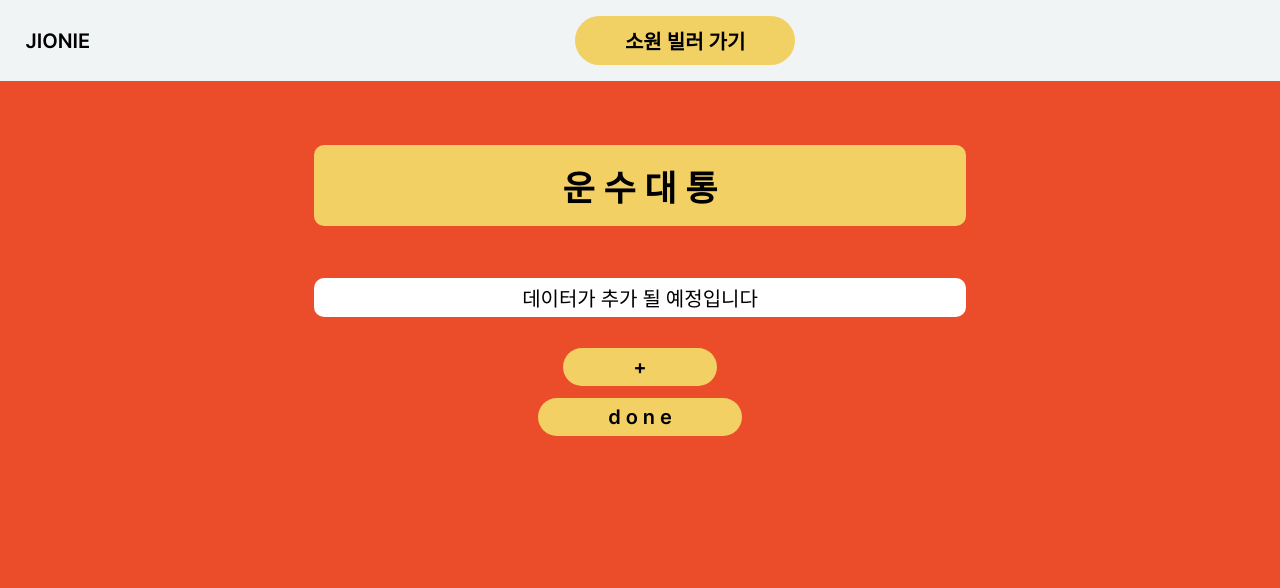
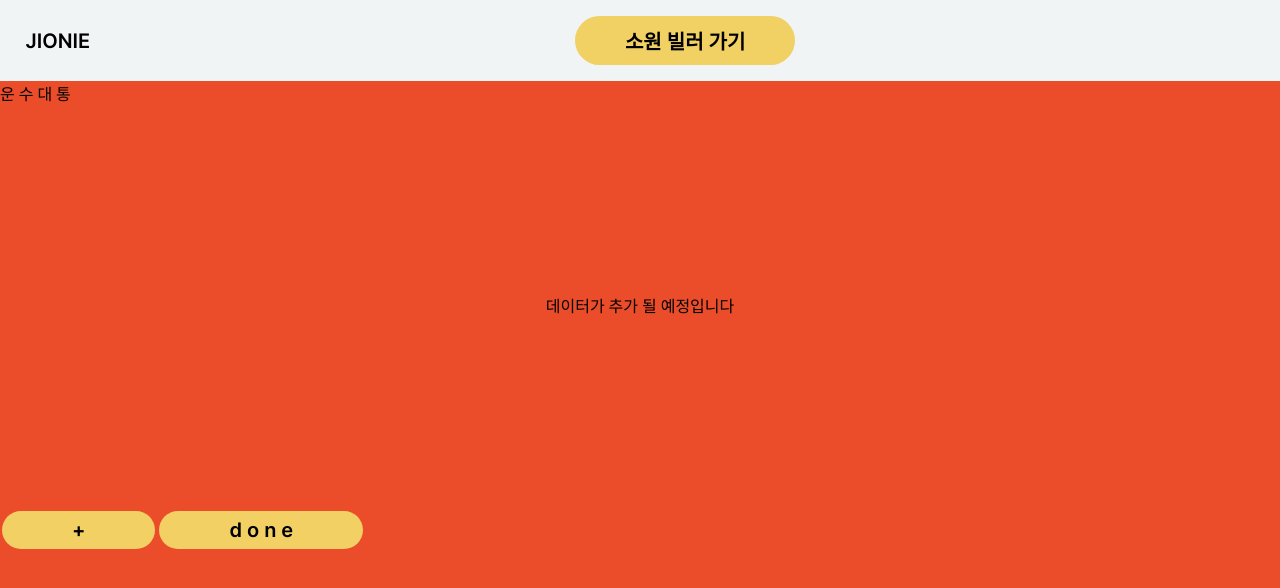
Before and after one commit to cpplovelove/sg_project, a React (Create React App) app in the folder client/: page /wish in a window 1280 px wide. Shown: the top 588 px of the page. Built offline with nearby package versions, Linux system fonts and the light colour scheme.

Commit message:
[CLIENT][FIX] 화면 수정
- 잘못 적용된 css 수정

```diff
--- a/client/src/pages/wish/wish.css
+++ b/client/src/pages/wish/wish.css
@@ -1,65 +1,5 @@
 
-
-.title{
-    width: 40%;
-    background-color: #F2D064;
-    border: none;
-    border-radius: 10px;
-    color: black;
-    padding: 15px 70px;
-    text-align: center;
-    text-decoration: none;
-    display: inline-block;
-    font-size: 16px;
-    margin: 2% 2px;
-    cursor: pointer;
-    font-family: "inter";
-    font-weight: 750;
-    font-size: 35px;
-}
-.wrapper{
-    position: relative
-}
-.title{
-    width: 40%;
-    background-color: #F2D064;
-    border: none;
-    border-radius: 10px;
-    color: black;
-    padding: 15px 70px;
-    text-align: center;
-    text-decoration: none;
-    display: inline-block;
-    font-size: 16px;
-    margin: 2% 2px;
-    cursor: pointer;
-    font-family: "inter";
-    font-weight: 750;
-    font-size: 35px;
-}
-.wrapper{
-    position: relative
-}
 .content{
-    width: 40%;
-    height: auto;
-    background-color: white;
-    border: none;
-    border-radius: 10px;
-    color: black;
-    padding: 5px 70px;
-    text-align: center;
-    text-decoration: none;
-    display: inline-block;
-    font-size: 16px;
-    margin: 2% 2px;
-    cursor: pointer;
-    font-family: "inter";
-    font-weight: 400;
-    font-size: 20px;}
-
-.content-wrapper{
-    position: absolute;
     display: flex;
     flex-direction: column;
     align-items: center;
@@ -125,61 +65,3 @@ p{
     font-weight: 600;
     font-size: 20px;
 }
-
-button{
-    background-color: #F2D064;
-    border: none;
-    border-radius: 50px;
-    color: black;
-    padding: 7px 70px;
-    text-align: center;
-    text-decoration: none;
-    display: inline-block;
-    font-size: 16px;
-    margin: 6px 2px;
-    cursor: pointer;
-    font-family: "inter";
-    font-weight: 750;
-    font-size: 20px;
-}
-
-button:hover{
-    background: #d49466;
-}
-
-img{
-    left: 25%;
-    position:fixed;
-    bottom:0;
-    width:50%;
-}
-
-@font-face {
-    font-family: "Jalnan";
-    src: url("../../assets/fonts/Jalnan.ttf");
-
-}
-
-@font-face {
-    font-family: "inter";
-    src: url("../../assets/fonts/Inter-SemiBold.ttf");
-}
-
-h1{
-    font-family: "Jalnan";
-    font-size: 40px;
-    color: white;
-}
-
-h2{
-        font-family: "Jalnan";
-
-}
-
-p{
-    text-align: center;
-    color: white;
-    font-family: "inter";
-    font-weight: 600;
-    font-size: 20px;
-}
--- a/client/src/pages/wish/wish.js
+++ b/client/src/pages/wish/wish.js
@@ -1,5 +1,4 @@
 import Navigator from "../nav/nav";
-import SunnyImage from "../../assets/sunny.png";
 import WishModal from "./wish-modal";
 import { useState } from "react";
 import "./wish.css";
```
